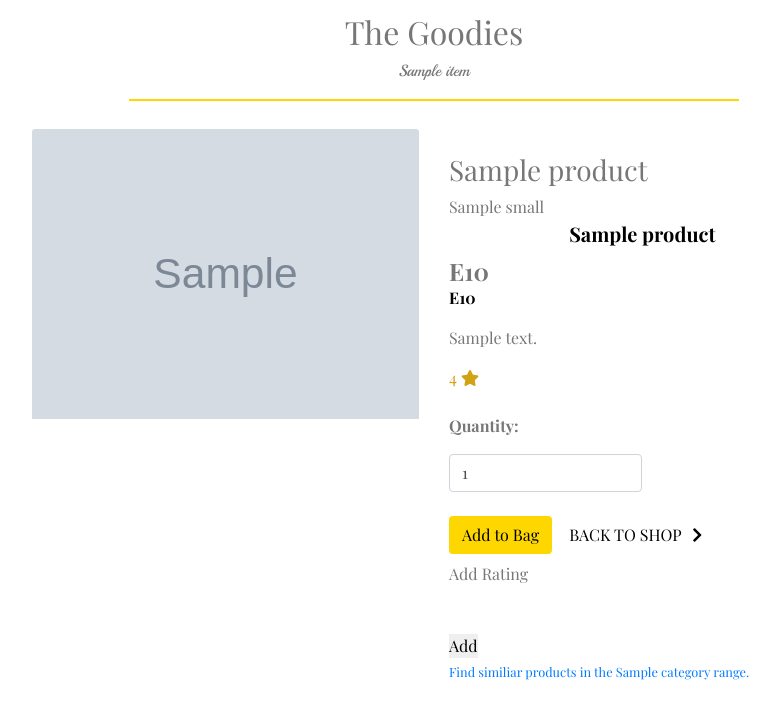
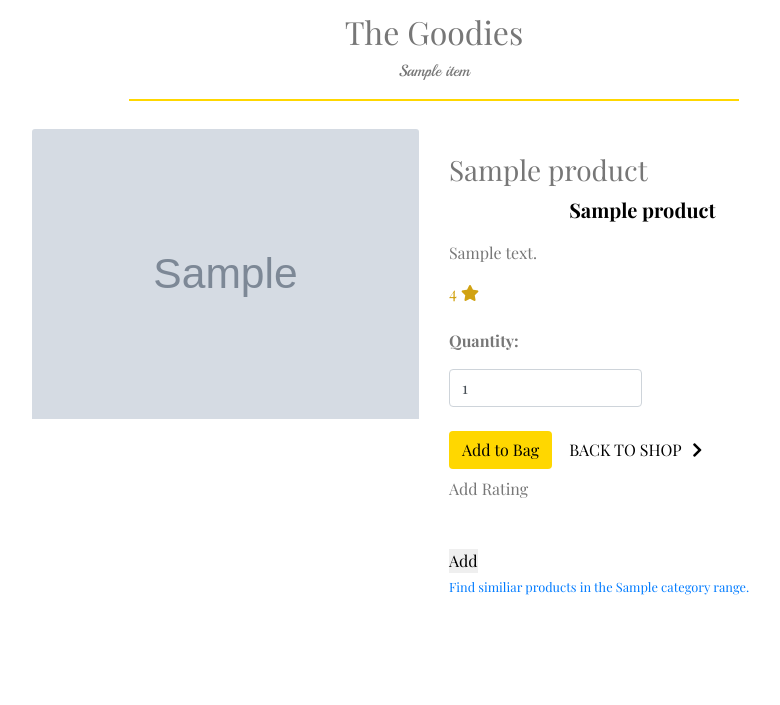
Before and after one commit to johnston9/la-donut, a Django app: template products/templates/products/view_item.html in a window 1280 px wide. Shown: the part 171-876 px from the top of the page, without its empty margins (206-986 px from the left). After the commit the page ends 766 px from the top, so only its background shows below. Run offline with Django 3.2, Linux system fonts and the light colour scheme; the template is opened without the code that fills it: most values are stand-ins (such as "Sample title", 1, 10 or a date in 2020); grey boxes marked "Sample" are stand-in pictures; some libraries are stand-ins or nearby versions; some web fonts are replaced.

Commit message:
Sizes ans Forsixes models - fourth attenpt

```diff
--- a/products/templates/products/view_item.html
+++ b/products/templates/products/view_item.html
@@ -38,16 +38,19 @@
             <div class="col-12 col-md-6 col-lg-4">
                 <div class="item-box mb-4 mt-5">
                     <h3 class="">{{ product.name }}</h3>
-                    {{ sizes.small }}
                 <p class="lead mx-0 px-0 mb-2 text-black font-weight-bold text-center pb-0 mb-1">{{ product.name }}</p>
                 <!--{% if product.shop_price %}
                 <small class="mb-0 text-left">Shop Price E{{ product.shop_price }}</small>
                 {% endif %}-->
-                {% if product.web_price %}
-                <h4 class="mb-0 text-left font-weight-bold">E{{ product.web_price }}</h4>
-                <p class="text-black font-weight-bold mb-0 text-left">E{{ product.web_price }}</p>
-                {% else %}
-                <p class="text-black font-weight-bold mb-0 text-left"> E{{ product.product.web_for_6_price }}</p>
+                {% if product.is_sizes %}
+                <h4 class="mb-0 text-left font-weight-bold">Small - E{{ sizes.small }}</h4>
+                <p class="text-black font-weight-bold mb-0 text-left">Medium - E{{ sizes.medium }}</p>
+                <h4 class="mb-0 text-left font-weight-bold">Large - E{{ sizes.large }}</h4>
+                {% endif %}
+                {% if product.is_for_six %}
+                <p class="text-black font-weight-bold mb-0 text-left">For 6 - E{{ forsixes.for6}}</p>
+                <p class="text-black font-weight-bold mb-0 text-left">For 12 - E{{ forsixes.for12 }}</p>
+                <p class="text-black font-weight-bold mb-0 text-left">For 24 - E{{ forsixes.for24}}</p>
                 {% endif %}
                 <p class="mt-3">{{ product.description }}</p>
                 {% if product.rating %}
```
